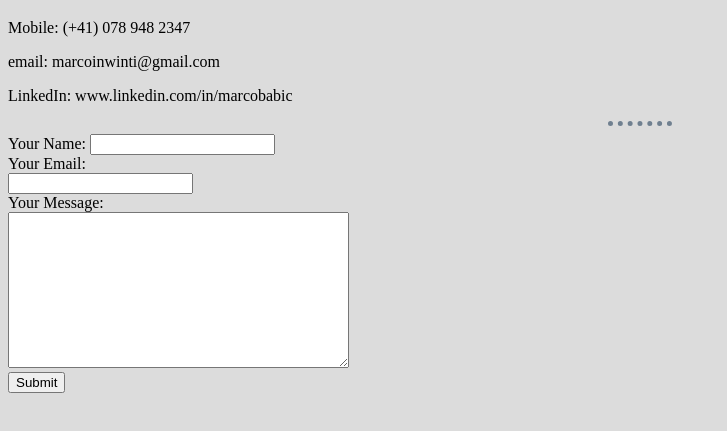
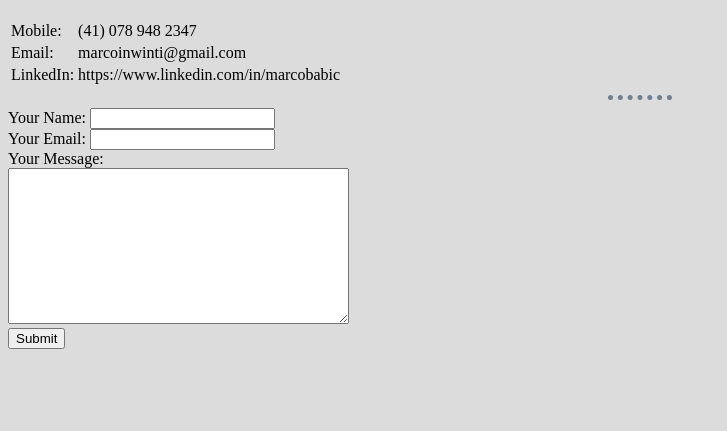
Before and after one commit to MarcoBabic/CV, a plain HTML site: page Contact.html in a window 1280 px wide. Shown: the part 61-492 px from the top of the page, without its empty margins (0-727 px from the left). Drawn offline with Linux system fonts and the light colour scheme; files that its build step writes are made by us from their sources.

Commit message:
Add files via upload

```diff
--- a/Contact.html
+++ b/Contact.html
@@ -7,19 +7,30 @@
   <link rel="stylesheet" href="css/styles.css">
 </head>
 
+
 <body>
   <h1>Contact Details:</h1>
-  <p>Mobile: (+41) 078 948 2347</p>
-  <p>email: marcoinwinti@gmail.com</p>
-  <p>LinkedIn: www.linkedin.com/in/marcobabic</p>
-<hr>
+  <table>
+    <tr>
+      <td>Mobile:</td>
+      <td>(41) 078 948 2347</td>
+    </tr>
+    <td>Email:</td>
+    <td>marcoinwinti@gmail.com</td>
+    <tr>
+      <td>LinkedIn:</td>
+      <td>https://www.linkedin.com/in/marcobabic</td>
+    </tr>
+  </table>
+
+  <hr>
   <form action="mailto:marcoinwinti@gmail.com" method="post" enctype="text/plain">
     <label>Your Name:</label>
     <input type="text" name="YourName" value=""><br>
-    <label>Your Email:</label><br>
+    <label>Your Email:</label>
     <input type="email" name="yourEmail" value=""><br>
     <label>Your Message:</label><br>
-  <textarea name="yourMessage" rows="10" cols="40"></textarea><br>
+    <textarea name="yourMessage" rows="10" cols="40"></textarea><br>
     <input type="submit" name="">
   </form>
 </body>
```
